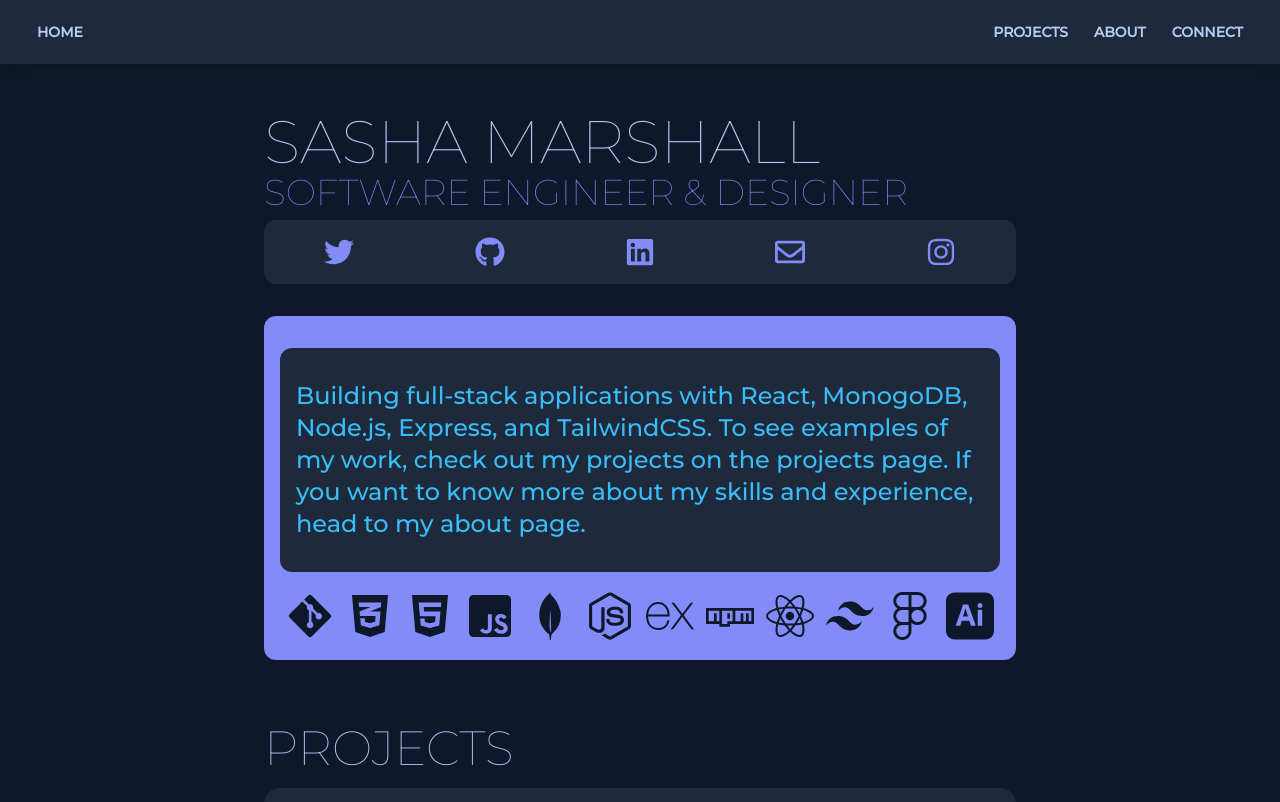
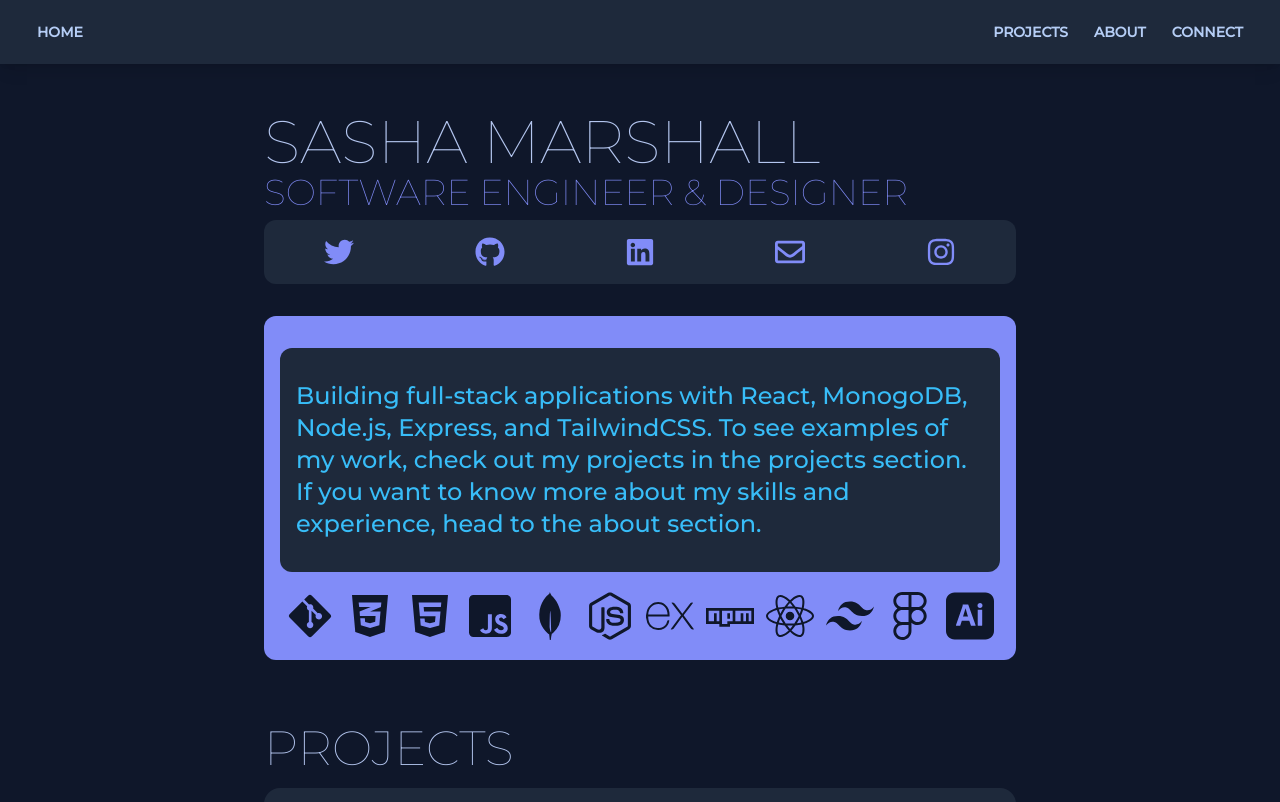
Before and after one commit to sashamars33/portfolio-site-upd, a React (Create React App) app: page / in a window 1280 px wide. Shown: the top 802 px of the page. Built offline with nearby package versions, Linux system fonts and the light colour scheme.

Commit message:
minor edits

```diff
--- a/public/index.html
+++ b/public/index.html
@@ -7,7 +7,7 @@
     <meta name="theme-color" content="#000000" />
     <meta
       name="description"
-      content="Web site created using create-react-app"
+      content="Portfolio site for Sasha Marshall"
     />
     <title>Sasha Marshall Designs</title>
   </head>
--- a/src/pages/Home.js
+++ b/src/pages/Home.js
@@ -34,7 +34,7 @@ const Home = () => {
           <a href='https://www.instagram.com/sashamarshall_33/' className='btn btn-ghost btn-sm rounded-btn text-3xl'><FaInstagram /></a>
         </div>
         <div className="flex bg-secondary p-4 my-4 rounded-xl flex-wrap">
-        <p className='py-8 my-4 text-primary p-4 bg-neutral rounded-xl lg:text-xl xl:text-2xl font-normal w-full'>Building full-stack applications with React, MonogoDB, Node.js, Express, and TailwindCSS. To see examples of my work, check out my projects on the projects page. If you want to know more about my skills and experience, head to my about page.
+        <p className='py-8 my-4 text-primary p-4 bg-neutral rounded-xl lg:text-xl xl:text-2xl font-normal w-full'>Building full-stack applications with React, MonogoDB, Node.js, Express, and TailwindCSS. To see examples of my work, check out my projects in the projects section. If you want to know more about my skills and experience, head to the about section.
         </p>
         <ul className="flex flex-wrap w-full justify-around md:text-4xl lg:text-4xl xl:text-5xl text-xl text-base-100">
           <li className="p-1"><FaGitAlt/></li>
```
